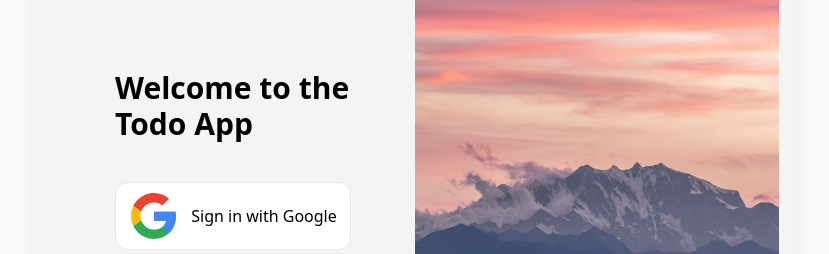
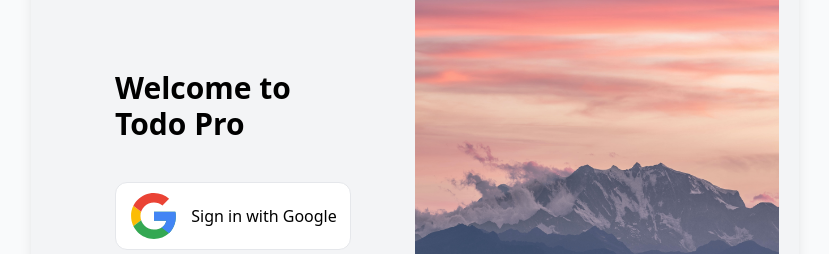
Before and after one commit to tylercodes-11/react-firebase-todoapp, a React (Create React App) app: page / in a window 1280 px wide. Shown: the part 240-494 px from the top of the page, without its empty margins (225-1054 px from the left). Built offline with nearby package versions, Linux system fonts and the light colour scheme; no server answers.

Commit message:
updated titles for login and todopage

```diff
--- a/src/Login.js
+++ b/src/Login.js
@@ -34,7 +34,7 @@ const Login = () => {
     {/* form container */}
 
           <div className="md:w-1/2 px-16">
-          <h2 className="font-bold text-3xl mb-10">Welcome to the Todo App</h2>
+          <h2 className="font-bold text-3xl mb-10">Welcome to Todo Pro</h2>
 
            {/*  */}
          <button className="bg-white border py-2 px-3 w-full rounded-xl mt-7 flex justify-center items-center text-m"  onClick={handleGoogleSignIn}>
--- a/src/TodoPage.js
+++ b/src/TodoPage.js
@@ -76,7 +76,6 @@ useEffect(() => {
     getData();
 
     return () => {
-      // You may not need this part depending on your use case
       if (user?.uid === null) return;
     };
   }, [user]);
@@ -110,12 +109,12 @@ const deleteTodo = async (id) => {
         {/*  */}
         {/*  */}
 
-           <img onClick={handleSignOut} className={style.profile} src={user.photoURL} alt="profile-pic"></img>
+           <img onClick={handleSignOut} className={style.profile} src={user.photoURL} alt="Account Photo"></img>
 
 
       <div className={style.container}>
 
-        <h3 className={style.heading}>Todo App</h3>
+        <h3 className={style.heading}>Todo List</h3>
         <form onSubmit={createTodo} className={style.form}>
           <input
           value={input}
```
